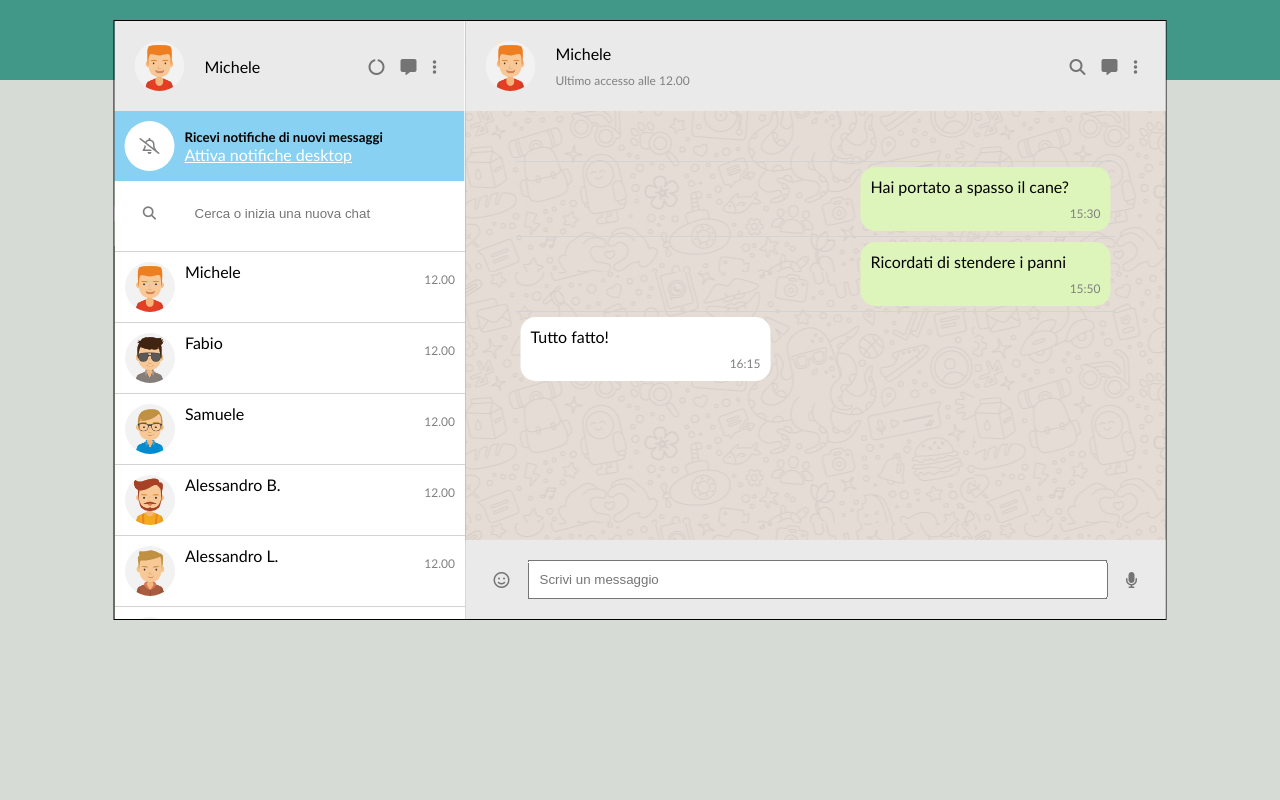
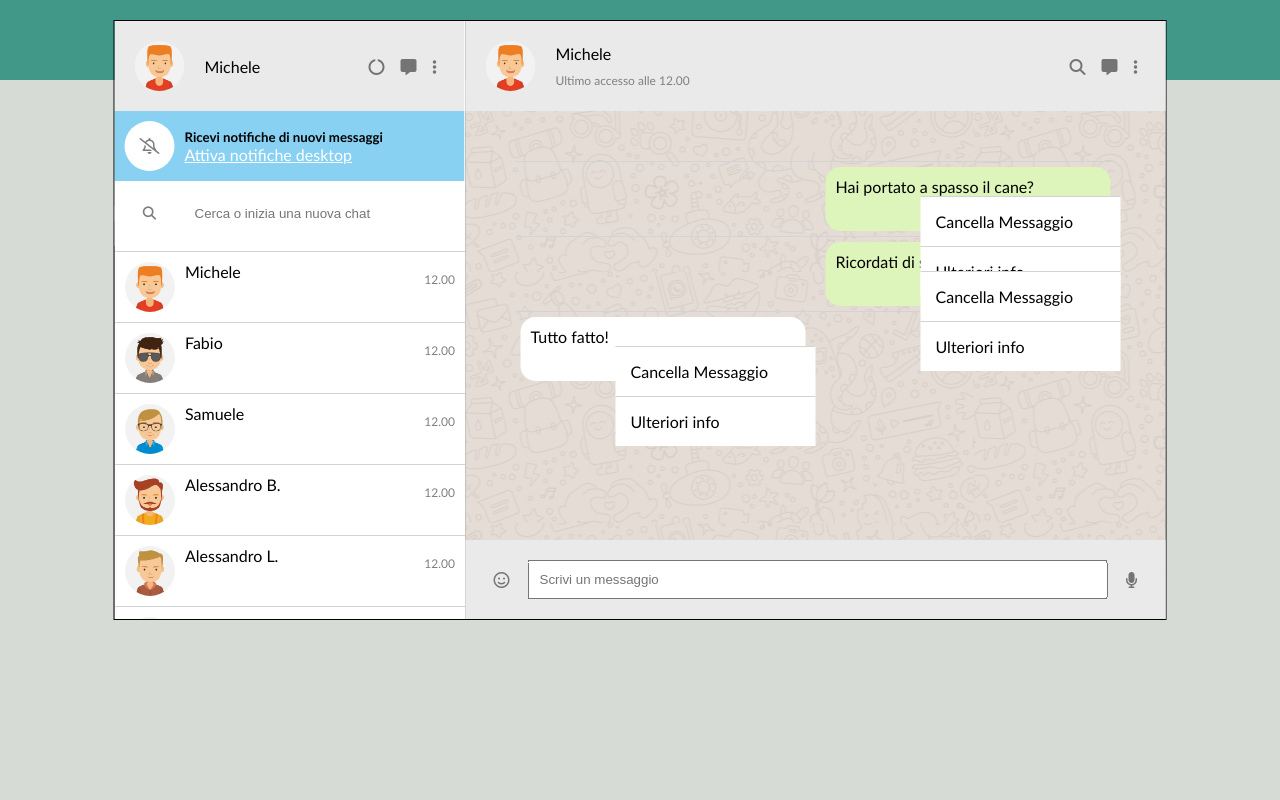
Before and after one commit to Carmine-Faella/vue-boolzapp, a plain HTML site: page index.html in a window 1280 px wide. Drawn offline with nearby package versions, Linux system fonts and the light colour scheme.

Commit message:
Implementazione Milestone5

```diff
--- a/css/style.css
+++ b/css/style.css
@@ -144,9 +144,8 @@ h4{
     overflow-y: scroll;
 }
 
-.cnt-text div{
-    display: inline-block;
-    width: 250px;
+.message-box{
+    width: 285px;
     padding: 10px;
     margin: 5px;
     border-radius: 15px;
@@ -191,3 +190,33 @@ h4{
 .col-left a{
     color:white
 }
+
+.dropdown{
+    display: flex;
+    justify-content: space-between;
+}
+
+.dropdown-list{
+    position: relative;
+}
+
+.dropdown ul{
+    position: absolute;
+    bottom: -100px;
+    left: -180px;
+    background-color: white;
+    width: 200px;
+    height: 100px;
+}
+
+.dropdown ul li{
+    padding: 15px;
+}
+
+.dropdown i{
+    display: none;
+}
+
+.dropdown:hover i{
+    display: inline-block;
+}
--- a/index.html
+++ b/index.html
@@ -72,9 +72,18 @@
                     </div>
                     <div class="cnt-text" v-if="avatarSelezionato != -1">
                         <ul>
-                            <li v-for="message in contacts[avatarSelezionato].messages">
+                            <li v-for="message,index in contacts[avatarSelezionato].messages">
                                 <div :class="message.status" class="message-box">
-                                    <span>{{message.message}}</span>
+                                    <div class="dropdown">
+                                        <span>{{message.message}}</span>
+                                        <div class="dropdown-list">
+                                            <div><i class="fa-solid fa-chevron-down"></i></div>
+                                            <ul>
+                                                <li @click="remove(index)">Cancella Messaggio</li>
+                                                <li>Ulteriori info</li>
+                                            </ul>
+                                        </div>
+                                    </div>
                                     <span class="date">{{message.date}}</span>
                                 </div>
                             </li>
@@ -82,7 +91,7 @@
                     </div>
                     <div class="head-name">
                         <i class="fa-regular fa-face-smile"></i>
-                        <input type="text" placeholder="Scrivi un messaggio" v-model="newMessage" @keyup.enter="addMessage(message)">
+                        <input type="text" placeholder="Scrivi un messaggio" v-model="newMessage" @keyup.enter="addMessage()">
                         <i class="fa-solid fa-microphone"></i>
                     </div>
 
--- a/js/main.js
+++ b/js/main.js
@@ -185,6 +185,9 @@ const { createApp } = Vue
             setTimeout(this.addMessageComputer,1000);
             this.newMessage = ''
         },
+        remove(index){
+            this.contacts[this.avatarSelezionato].messages.splice(index,1)
+        },
         addMessageComputer(){
             this.contacts[this.avatarSelezionato].messages.push(
                     {message: 'ok',
```
